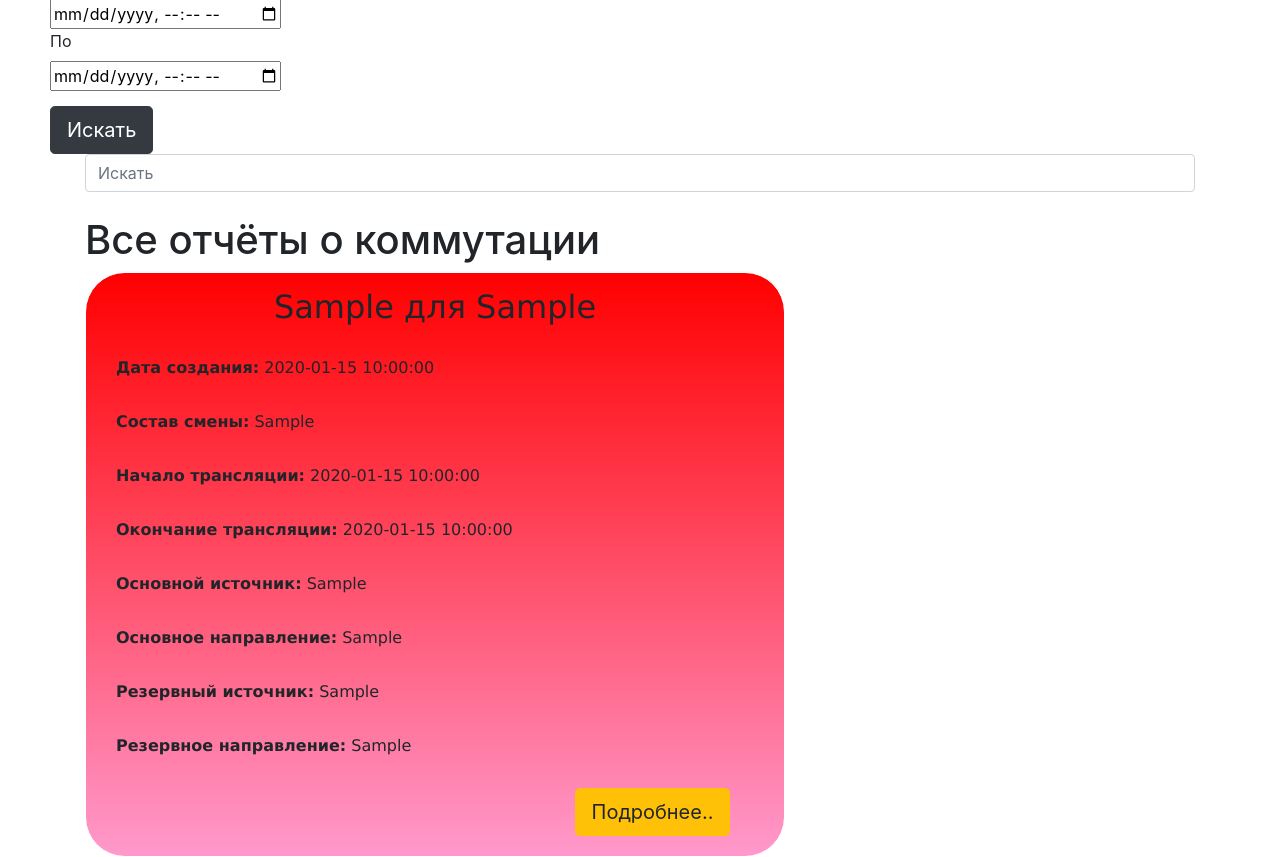
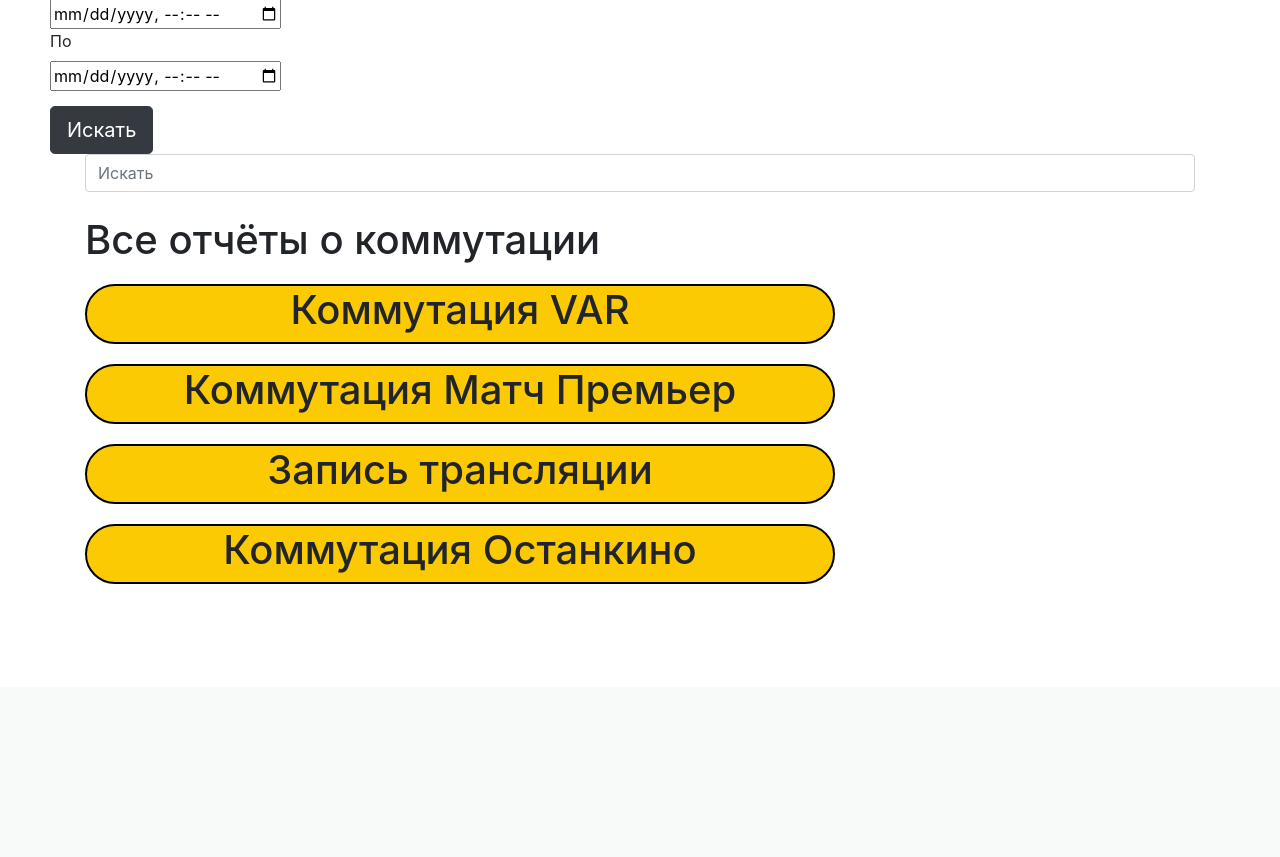
Before and after one commit to evgeniygroznykh/Engrepo, a Flask app: page /switching_reports/switching_reports in a window 1280 px wide. Shown: the part 113-970 px from the top of the page. After the commit the page ends 697 px from the top, so only its background shows below. Run offline with Flask 2, Linux system fonts and the light colour scheme; tables that the repository leaves empty hold one stand-in row (values such as "Sample post"); some libraries are stand-ins or nearby versions.

Commit message:
Added possibility to expand/collapse switching reports
Separated all switching reports in view 'switching-reports.html' to be able to see reports by it's work_type

```diff
--- a/static/css/custom/main.css
+++ b/static/css/custom/main.css
@@ -43,10 +43,13 @@ button {
 }
 
 .report-desc-block {
-    width: 700px;
+    margin: 0 auto;
+    margin-bottom: 50px;
+    width: 600px;
     border-radius: 40px;
     border: 1px solid white;
     justify-content: center;
+    display: none;
 }
 
 .report-desc-block h2 {
@@ -63,7 +66,6 @@ button {
 .report-desc-block a {
     margin-bottom: 20px;
     position: relative;
-    left: 70%;
 }
 
 .report-desc-block button {
@@ -74,3 +76,44 @@ button {
     position: relative;
     right: 35%;
 }
+
+div[id='Коммутация VAR'] {
+    margin-top: 20px;
+    width: 750px;
+    background-color: #fcca03;
+    border-radius: 40px;
+    text-align: center;
+    border: 2px solid black;
+    position: relative;
+    justify-content: center;
+}
+div[id='Коммутация Матч Премьер'] {
+    margin-top: 20px;
+    width: 750px;
+    background-color: #fcca03;
+    border-radius: 40px;
+    text-align: center;
+    border: 2px solid black;
+    position: relative;
+    justify-content: center;
+}
+div[id='Запись трансляции'] {
+    margin-top: 20px;
+    width: 750px;
+    background-color: #fcca03;
+    border-radius: 40px;
+    text-align: center;
+    border: 2px solid black;
+    position: relative;
+    justify-content: center;
+}
+div[id='Коммутация Останкино'] {
+    margin-top: 20px;
+    width: 750px;
+    background-color: #fcca03;
+    border-radius: 40px;
+    text-align: center;
+    border: 2px solid black;
+    position: relative;
+    justify-content: center;
+}
--- a/switching_reports/static/js/static-actions.js
+++ b/switching_reports/static/js/static-actions.js
@@ -29,8 +29,88 @@ function setButtonClickActions () {
     });
 }
 
-var flag = 0;
+function expandOrCollapseVar(){
+    var flag = 0;
+    document.getElementById("Коммутация VAR").addEventListener("click", function()
+    {
+        var descs = document.getElementById("Коммутация VAR").getElementsByClassName("report-desc-block");
+        if(flag == 0){
+            for (var i = 0; i < descs.length; i++){
+                descs[i].style.display = "block";
+            }
+            flag = 1;
+        }
+          else {
+            for (var i = 0; i < descs.length; i++){
+                descs[i].style.display = "none";
+            }
+            flag = 0;
+        }
+    });
+}
+
+function expandOrCollapseMP(){
+    var flag = 0;
+    document.getElementById("Коммутация Матч Премьер").addEventListener("click", function()
+    {
+        var descs = document.getElementById("Коммутация Матч Премьер").getElementsByClassName('report-desc-block');
+        if(flag == 0){
+            for (var i = 0; i < descs.length; i++){
+                descs[i].style.display = "block";
+            }
+            flag = 1;
+        }
+          else {
+            for (var i = 0; i < descs.length; i++){
+                descs[i].style.display = "none";
+            }
+            flag = 0;
+        }
+    });
+}
+
+function expandOrCollapseRec(){
+    var flag = 0;
+    document.getElementById("Запись трансляции").addEventListener("click", function()
+    {
+        var descs = document.getElementById("Запись трансляции").getElementsByClassName('report-desc-block');
+        if(flag == 0){
+            for (var i = 0; i < descs.length; i++){
+                descs[i].style.display = "block";
+            }
+            flag = 1;
+        }
+          else {
+            for (var i = 0; i < descs.length; i++){
+                descs[i].style.display = "none";
+            }
+            flag = 0;
+        }
+    });
+}
+
+function expandOrCollapseOst(){
+    var flag = 0;
+    document.getElementById("Коммутация Останкино").addEventListener("click", function()
+    {
+        var descs = document.getElementById("Коммутация Останкино").getElementsByClassName('report-desc-block');
+        if(flag == 0){
+            for (var i = 0; i < descs.length; i++){
+                descs[i].style.display = "block";
+            }
+            flag = 1;
+        }
+          else {
+            for (var i = 0; i < descs.length; i++){
+                descs[i].style.display = "none";
+            }
+            flag = 0;
+        }
+    });
+}
+
 function read(){
+    var flag = 0;
     if(flag == 0){
         document.getElementById("more").style.display="inline";
         document.getElementById("more_link").innerHTML="Скрыть";
--- /dev/null
+++ b/switching_reports/static/js/stylers.js
@@ -0,0 +1,4 @@
+function styleReportDescriptions (){
+    $("div.report-desc-block:contains('Без замечаний')").css("background", "linear-gradient(to bottom, #339933 0%, #99ff33 100%)");
+    $("div.report-desc-block:not(:contains('Без замечаний'))").css("background", "linear-gradient(to bottom, #ff0000 0%, #ff99cc 100%)");
+}
--- a/switching_reports/switching_reports.py
+++ b/switching_reports/switching_reports.py
@@ -62,7 +62,7 @@ SWITCHING_REPORT_BLUEPRINTS.append(switching_reports_page)
 @switching_reports_page.route("/switching_reports/", methods=['POST', 'GET'])
 def switching_reports():
     switching_reports = SwitchingReport.query.order_by(SwitchingReport.date.desc()).all()
-    return render_template("switching-reports.html", switching_reports=switching_reports)
+    return render_template("switching-reports.html", switching_reports=switching_reports, work_types = WORK_TYPES)
 
 switching_report_details_page = Blueprint('switching_report_details_page', __name__, static_folder='static', template_folder='templates')
 SWITCHING_REPORT_BLUEPRINTS.append(switching_report_details_page)
--- a/switching_reports/templates/switching-report-base.html
+++ b/switching_reports/templates/switching-report-base.html
@@ -8,8 +8,9 @@
         <script type='text/javascript' src="{{ url_for('static', filename='js/jquery-3.5.1.slim.js') }}"></script>
         <script type='text/javascript' src="{{ url_for('static', filename='js/popper.min.js') }}"></script>
         <script type='text/javascript' src="{{ url_for('static', filename='js/bootstrap.bundle.min.js') }}"></script>
-        <script type='text/javascript' src="{{ url_for('reports/static', filename='js/static-actions.js') }}"></script>
-        <script type='text/javascript' src="{{ url_for('reports/static', filename='js/static-input-controllers.js') }}"></script>
+        <script type='text/javascript' src="{{ url_for('switching_reports/static', filename='js/static-actions.js') }}"></script>
+        <script type='text/javascript' src="{{ url_for('switching_reports/static', filename='js/static-input-controllers.js') }}"></script>
+        <script type='text/javascript' src="{{ url_for('switching_reports/static', filename='js/stylers.js') }}"></script>
 
         {% block my_styles %}
         {% endblock %}
--- a/switching_reports/templates/switching-reports.html
+++ b/switching_reports/templates/switching-reports.html
@@ -6,10 +6,8 @@
 
 {% block add_scripts %}
     <script>
-        $(document).ready(function(){
-            $("div.report-desc-block:contains('Без замечаний')").css("background", "linear-gradient(to bottom, #339933 0%, #99ff33 100%)");
-            $("div.report-desc-block:not(:contains('Без замечаний'))").css("background", "linear-gradient(to bottom, #ff0000 0%, #ff99cc 100%)");
-        });
+        $(document).ready(styleReportDescriptions).ready(expandOrCollapseVar).ready(expandOrCollapseMP)
+        .ready(expandOrCollapseRec).ready(expandOrCollapseOst);
     </script>
 {% endblock %}
 
@@ -51,7 +49,11 @@
             <h1>Все отчёты о коммутации</h1>
 
             {% if switching_reports|length > 0 %}
+                {% for wt in work_types %}
+                <div id="{{ wt }}">
+                    <h1>{{ wt }}</h1>
                     {% for sw_rep in switching_reports %}
+                        {% if sw_rep.work_type == wt %}
                             <div class="report-desc-block">
                             <h2>{{sw_rep.work_type}} для {{sw_rep.customer}}</h2>
                             <p><b>Дата создания:</b> {{ sw_rep.date }}</p>
@@ -65,6 +67,9 @@
                             <p style="display: none;">{{ sw_rep.remarks }}</p>
                             <a class="btn btn-warning btn-lg" href="id={{ sw_rep.id }}">Подробнее..</a>
                             </div>
+                        {% endif %}
+                    {% endfor %}
+                </div>
                 {% endfor %}
             {% else %}
                 <p>No switching reports were found in database.</p>
```
Lines whose indentation alone changed are shown as unchanged.
